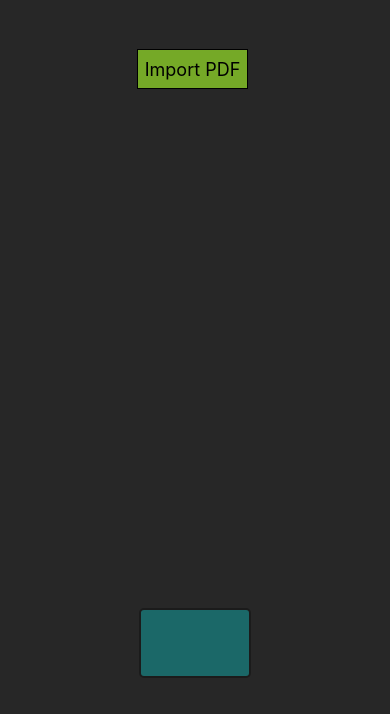
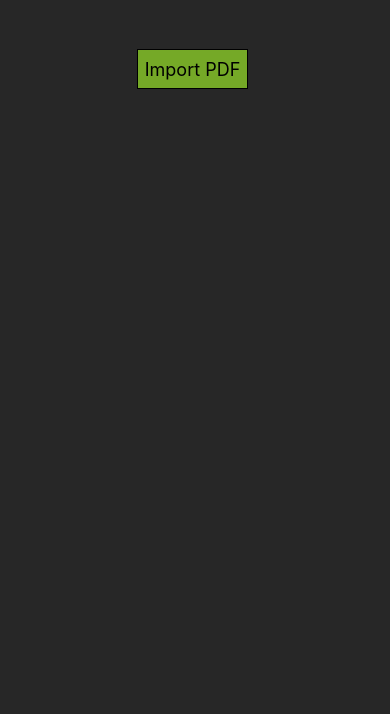
Before and after one commit to opertune/pdf, a React Native app: screen / in a window 390 px wide. Shown: the top 714 px of the page. Built offline with nearby package versions, Linux system fonts and the light colour scheme.

Commit message:
blue square boundary

```diff
--- a/App.js
+++ b/App.js
@@ -1,15 +1,17 @@
-import React, { useRef, useState } from 'react';
-import { StyleSheet, Text, View, Dimensions } from 'react-native';
-import * as DocumentPicker from 'expo-document-picker';
-import PDFReader from 'rn-pdf-reader-js';
-import { degrees, PDFDocument, rgb, StandardFonts } from 'pdf-lib';
-import * as FileSystem from 'expo-file-system';
-import { MyButton, MyBuffer } from './src/component';
-import MovableView from 'react-native-movable-view';
+import React, { useRef, useState } from 'react'
+import { StyleSheet, Text, View, Dimensions } from 'react-native'
+import * as DocumentPicker from 'expo-document-picker'
+import PDFReader from 'rn-pdf-reader-js'
+import { degrees, PDFDocument, rgb, StandardFonts } from 'pdf-lib'
+import * as FileSystem from 'expo-file-system'
+import { MyButton, MyBuffer } from './src/component'
+import MovableView from 'react-native-movable-view'
 
 export default function App() {
-  const [pdfBase64, setPdfBase64] = useState('');
-  const [editedPdf, setEditedPdf] = useState('');
+  const [pdfBase64, setPdfBase64] = useState('')
+  const [editedPdf, setEditedPdf] = useState('')
+  const [pdfXPos, setPdfXPos] = useState('')
+  const [pdfYPos, setPdfYPos] = useState('')
 
   const pickDocument = async () => {
     let result = await DocumentPicker.getDocumentAsync({ type: "application/pdf" })
@@ -56,18 +58,21 @@ export default function App() {
         <View style={styles.btnContainer}>
           <MyButton btnStyles={styles.btnStyle} btnText={styles.btnStyleText} text="Import PDF" onPress={pickDocument} />
         </View>
-        <MyBuffer/>
         {
-          pdfBase64 ?
+          !pdfBase64 ? null :
             <View style={styles.containerPdf}>
-              <Text style={styles.importText}>Place the square and resize him where you want add your sign.</Text>
-              <View style={styles.pdf}>
+              <Text style={styles.importText}>Place the blue square and resize him where you want add your sign.</Text>
+              <View style={styles.pdf} onLayout={event => {
+                const layout = event.nativeEvent.layout
+                setPdfXPos(layout.width)
+                setPdfYPos(layout.height)
+              }}>
                 <PDFReader
                   source={{ base64: 'data:application/pdf;base64,' + pdfBase64 }}
                 />
+                <MyBuffer x={pdfXPos} y={pdfYPos} />
               </View>
             </View>
-            : null
         }
       </View>
     </>
--- a/src/component/MyBuffer/MyBuffer.js
+++ b/src/component/MyBuffer/MyBuffer.js
@@ -1,8 +1,11 @@
+import { values } from "pdf-lib";
 import React, { useRef } from "react";
 import { Animated, View, StyleSheet, PanResponder, Dimensions } from "react-native";
 
-export const MyBuffer = () => {
-  const pan = useRef(new Animated.ValueXY()).current;
+export const MyBuffer = (props) => {
+  const x = props.x
+  const y = props.y
+  const pan = useRef(new Animated.ValueXY(0)).current;
 
   const panResponder = useRef(
     PanResponder.create({
@@ -18,7 +21,8 @@ export const MyBuffer = () => {
           null,
           { dx: pan.x, dy: pan.y }
         ],
-        {useNativeDriver: false}
+        { useNativeDriver: false }
+
       ),
       onPanResponderRelease: () => {
         pan.flattenOffset();
@@ -29,9 +33,15 @@ export const MyBuffer = () => {
   return (
     <View style={styles.container}>
       <Animated.View
-        style={{
-          transform: [{ translateX: pan.x }, { translateY: pan.y }]
-        }}
+        style={{transform: [{translateX: pan.x.interpolate({
+          inputRange: [-125, Dimensions.get('window').width - (Dimensions.get('window').width / 1.45)],
+          outputRange: [-125, Dimensions.get('window').width - (Dimensions.get('window').width / 1.45)],
+          extrapolate: 'clamp'
+        })}, {translateY: pan.y.interpolate({
+          inputRange: [0, Dimensions.get('window').height - (Dimensions.get('window').height / 2.1)],
+          outputRange: [0, Dimensions.get('window').height - (Dimensions.get('window').height) / 2.1],
+          extrapolate: 'clamp'
+        })}]}}
         {...panResponder.panHandlers}
       >
         <View style={styles.box} />
@@ -42,7 +52,8 @@ export const MyBuffer = () => {
 
 const styles = StyleSheet.create({
   container: {
-    flex: 1,
+    position: 'absolute',
+    left: '35%',
     alignItems: "center",
     justifyContent: "center"
   },
```
Also changed, not shown: 1 other file (tests, documents, lock files or other folders).
